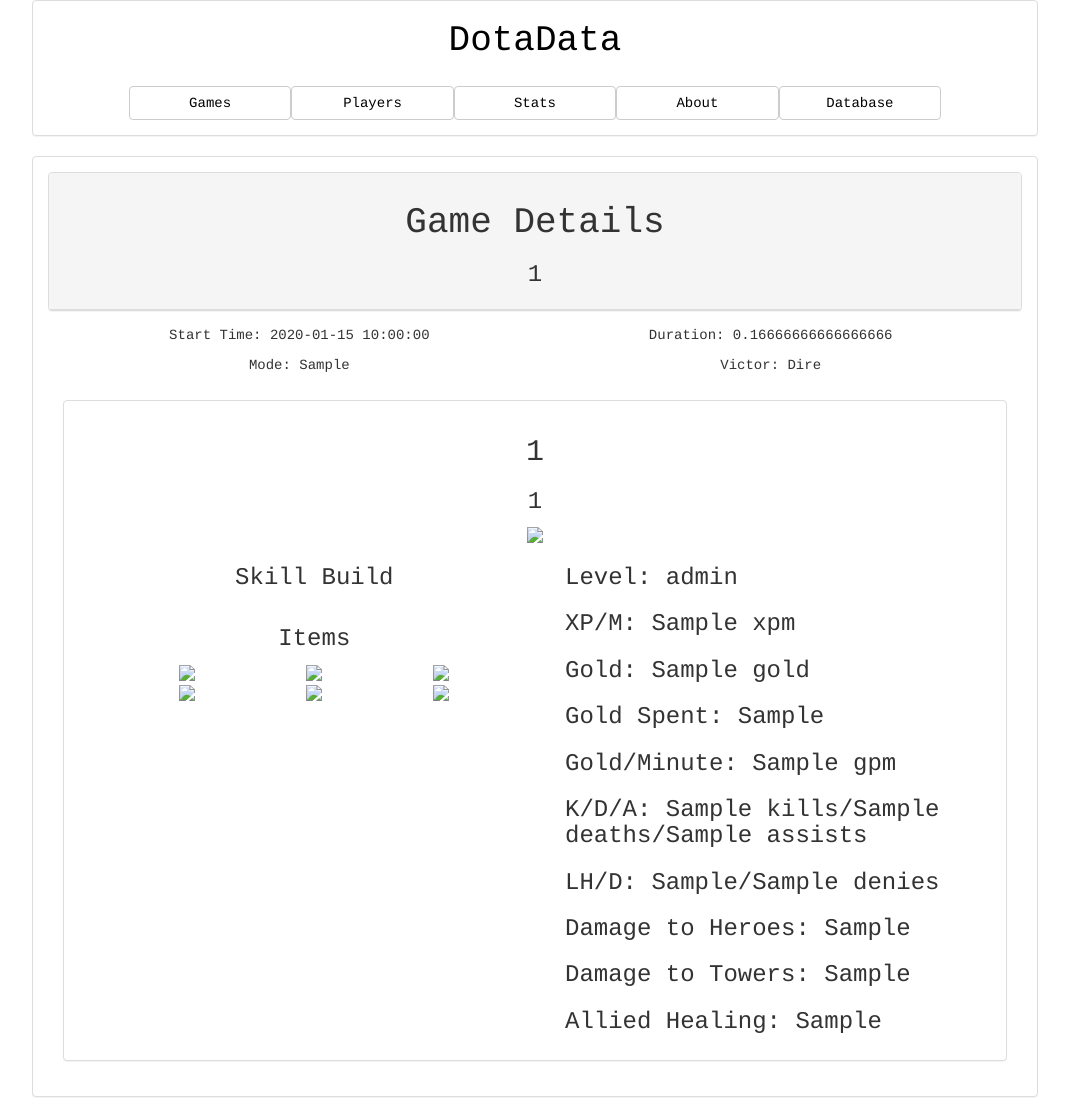
After one commit to carlganz/DotaData, a Flask app: template templates/gamedetails.html in a window 1280 px wide. The commit adds this page. Shown: the whole page, without its empty margins (105-1174 px from the left). Run offline with Flask 2, Linux system fonts and the light colour scheme; the template is opened without the code that fills it: most values are stand-ins (such as "Sample title", 1, 10 or a date in 2020); parts of the project's set-up code (start-up, migrations or seed data) failed here and were passed over; some libraries are stand-ins or nearby versions.

Commit message:
Game Viewer

```diff
--- a/server.py
+++ b/server.py
@@ -1,4 +1,4 @@
-from flask import Flask, render_template
+from flask import Flask, render_template, request
 
 # API
 from bin.api.api_requests import *
@@ -25,11 +25,17 @@ def games():
         games.append(PrettyGame(g))
     return render_template('gameviewer.html', games=games)
 
+@app.route('/details')
+def details():
+    id = request.args.get('id')
+    game = PrettyGame(GameData.query.filter(GameData.match_id == id).first())
+    return render_template('gamedetails.html', game = game)
+
 
 @app.route('/stats')
 def stats():
-    p = GetDistinctModes()
-    return render_template('tbd.html', message = str(GameData.query.count()))
+    p = GetUniquePlayers()
+    return render_template('tbd.html', message = str(p))
 
 @app.route('/about')
 def about():
--- /dev/null
+++ b/templates/gamedetails.html
@@ -0,0 +1,129 @@
+{% extends 'layout_template.html' %}
+
+
+{% block body %}
+<!--
+{% for g in games %}
+<div class="col-md-12 panel panel-default">
+	<h1>Match {{g.match_id}}</h1>
+	<div class="col-md-10 col-md-offset-1" align="center">
+		<p class="col-md-6">Start Time: {{ g.start_time }}</p>
+		<p class="col-md-6">Duration: {{ g.duration / 60.0 }}</p>
+		<p class="col-md-6">Mode: {{ g.game_mode }}</p>
+		<p class="col-md-6">Victor: {% if g.radiant_win %} Radiant {% else %} Dire {% endif %} </p>
+
+	</div>
+	<div class="col-md-12 panel-body">
+
+		<div class="panel panel-default" {% if g.radiant_win %}style="background-color:#88ec94"{% endif %}>
+			<h3>Radiant Team</h3>
+			<div class="panel-body">
+				{% for p in g.players if p.slot < 5 %}
+				<div class="col-md-2 {% if loop.first %}col-md-offset-1{% endif %}">
+					<h4>{{ p.account_id }}</h4>
+					<img src="{{ p.portrait_url }}">
+					<p>{{p.hero_id}}</p>
+					<p class="col-md-12" style="font-size:12px">KDA {{p.kills }}/{{p.deaths}}/{{p.assists}}
+				</div>
+				{% endfor %}
+			</div>
+		</div>
+
+		<div class="panel panel-default" {% if not g.radiant_win %}style="background-color:#ec5d4c"{% endif %}>
+			<h3>Dire Team</h3>
+			<div class="panel-body">
+				{% for p in g.players if p.slot >= 5 %}
+				<div class="col-md-2 {% if loop.first %}col-md-offset-1{% endif %}">
+					<h4>{{ p.account_id }}</h4>
+					<img src="{{ p.portrait_url }}">
+					<p>{{p.hero_id}}</p>
+					<p class="col-md-12" style="font-size:12px">KDA {{ p.kills }}/{{ p.deaths }}/{{ p.assists }}
+				</div>
+				{% endfor %}
+			</div>
+		</div>
+
+	</div>
+</div>
+{% endfor %}
+-->
+<div class="panel panel-default">
+    <div class="panel-heading">
+        <h1>Game Details</h1>
+        <h3>{{game.match_id}}</h3>
+    </div>
+
+
+    <div class="col-md-12 panel-body">
+        <div class"col-md-12">
+            <p class="col-md-6">Start Time: {{ game.start_time }}</p>
+            <p class="col-md-6">Duration: {{ game.duration / 60.0 }}</p>
+            <p class="col-md-6">Mode: {{ game.game_mode }}</p>
+            <p class="col-md-6">Victor: {% if game.radiant_win %} Radiant {% else %} Dire {% endif %} </p>
+        </div>
+    </div>
+</div>
+
+<div class="col-md-12">
+    {% for p in game.players %}
+    <div class="col-md-12 panel panel-default">
+        <div class="col-md-12 panel-body">
+            <div>
+                <div>
+                    <div>
+                        <h2>{{ p.hero_id }}</h2>
+                        <h3>{{ p.account_id }}</h3>
+                    </div>
+                    <img src="{{p.portrait_url}}"/>
+
+                </div>
+            </div>
+
+            <div class="col-md-6">
+                <div class="col-md-12">
+                    <h3>Skill Build</h3>
+                    {% for i in range(0, 5) %}
+                    {% for j in range(0, 5) %}
+                    <div class="col-md-2 {% if loop.first %} col-md-offset-1 {% endif %}">
+                        {% set ind = j + 5 * i %}
+                        {% if p.abilities[ind] %}
+                        <p class="col-md-12">{{ind}}</p>
+                        <img src="{{p.abilities[j + 5 * i].ability_img_url}}" width="64px"/>
+                        {% else %}
+                        <div width="64px" height="64px"></div>
+                        {% endif %}
+                    </div>
+                    {% endfor %}
+                    {% endfor %}
+                </div>
+                <div class="col-md-12">
+                    <h3>Items</h3>
+                    {% for i in range(0, 6) %}
+                    <div class="col-md-4">
+                        <img src="{{p.item_urls[i]}}" width="85px"/>
+                    </div>
+                    {% endfor %}
+                </div>
+            </div>
+            <div class="col-md-6" align='left'>
+                <div class="col-md-12">
+                    <h3>Level: {{p.level}}</h3>
+                    <h3>XP/M: {{p.xpm}} </h3>
+
+                    <h3>Gold: {{p.gold}} </h3>
+                    <h3>Gold Spent: {{p.gold_spent}}</h3>
+                    <h3>Gold/Minute: {{p.gpm}} </h3>
+                    <h3>K/D/A: {{p.kills}}/{{p.deaths}}/{{p.assists}}
+                    <h3>LH/D: {{p.last_hits}}/{{p.denies}}</h3>
+                    <h3>Damage to Heroes: {{p.hero_damage}}</h3>
+                    <h3>Damage to Towers: {{p.tower_damage}}</h3>
+                    <h3>Allied Healing: {{p.hero_healing}}</h3>
+
+                </div>
+            </div>
+        </div>
+    </div>
+    {% endfor %}
+
+</div>
+{% endblock %}
--- a/templates/gameviewer.html
+++ b/templates/gameviewer.html
@@ -13,7 +13,7 @@
 </div>
 {% for g in games %}
 <div class="col-md-12 panel panel-default">
-	<h1>Match {{g.match_id}}</h1>
+	<a href="/details?id={{g.match_id}}"><h1>Match {{g.match_id}}</h1></a>
 	<div class="col-md-10 col-md-offset-1" align="center">
 		<p class="col-md-6">Start Time: {{ g.start_time }}</p>
 		<p class="col-md-6">Duration: {{ g.duration / 60.0 }}</p>
```
Also changed, not shown: update_db.py (+15 -4 lines), 6 other files.
